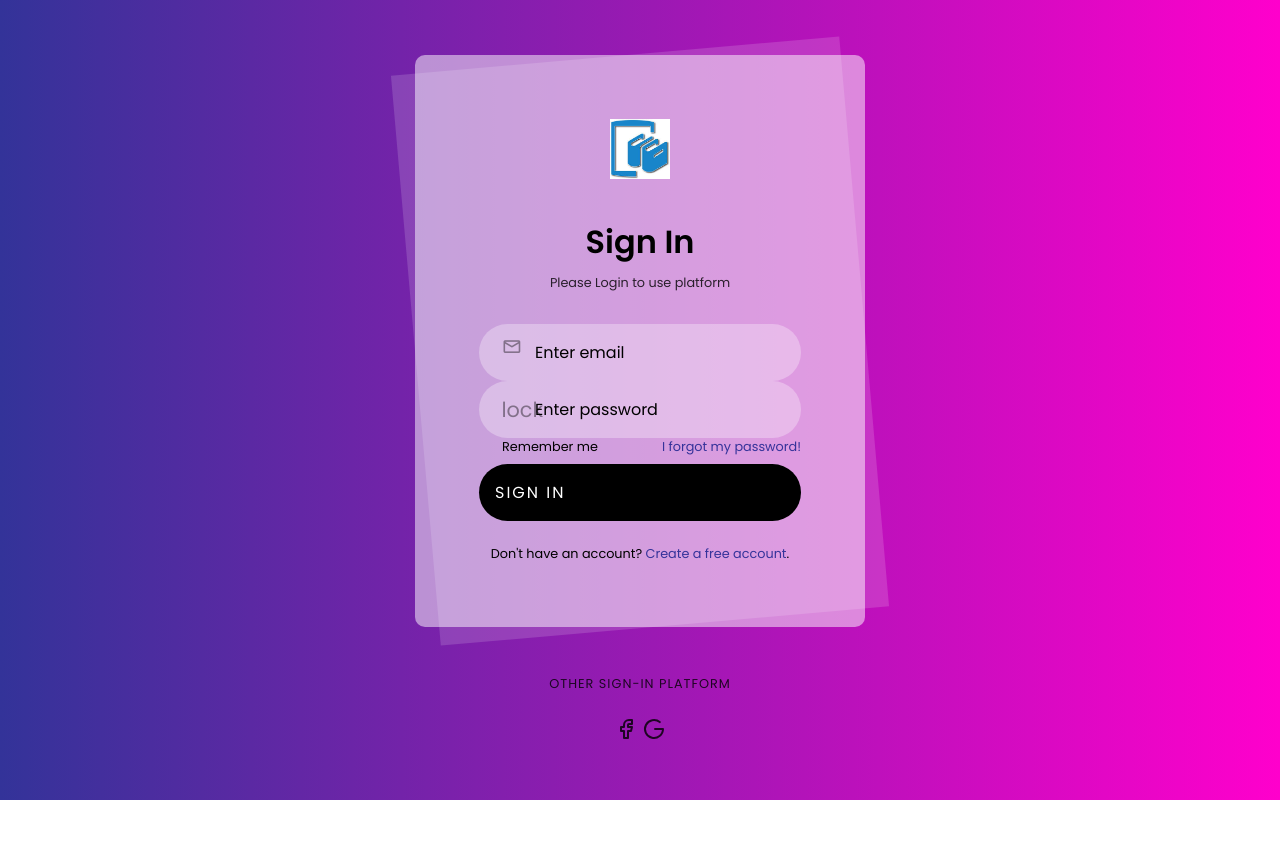
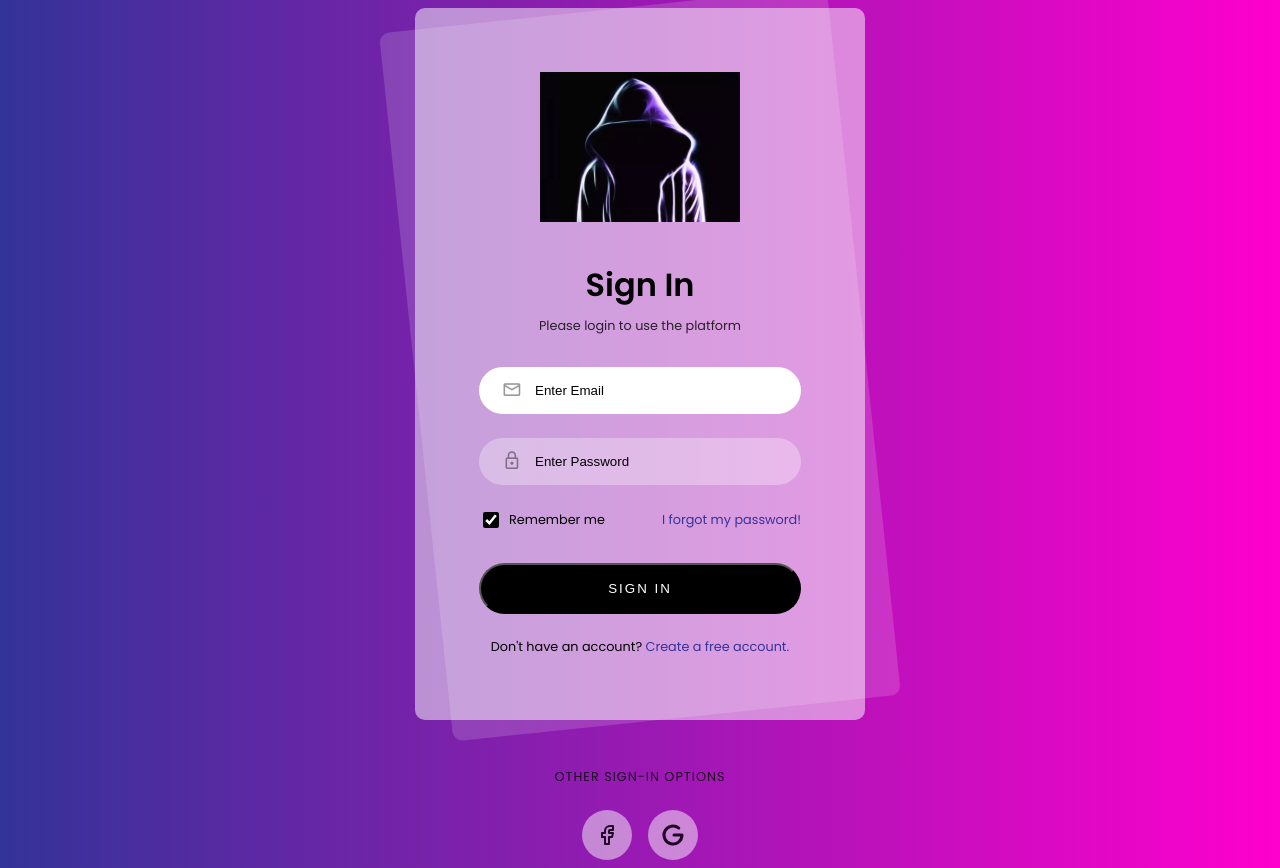
Before and after one commit to mustafaaktas1/Login_Page, a plain HTML site: page index.html in a window 1280 px wide. Before the commit the page ends 800 px from the top, so only its background shows below. Drawn offline with nearby package versions, Linux system fonts and the light colour scheme.

Commit message:
Login_Page

```diff
--- a/index.html
+++ b/index.html
@@ -5,9 +5,9 @@
     <meta charset="UTF-8">
     <meta http-equiv="X-UA-Compatible" content="IE=edge">
     <meta name="viewport" content="width=device-width, initial-scale=1.0">
-    <link rel="stylesheet" href="style.css">
+    <link rel="stylesheet" href="style.css" />
     <link rel="stylesheet"
-        href="https://fonts.googleapis.com/css2?family=Material+Symbols+Rounded:opsz,wght,FILL,GRAD@48,300,0,0" />
+        href="https://fonts.googleapis.com/css2?family=Material+Symbols+Rounded:opsz,wght,FILL,GRAD@48,600,0,0" />
     <title>Login Page</title>
 </head>
 
@@ -16,24 +16,24 @@
     <div class="login-card-container">
         <div class="login-card">
             <div class="login-card-logo">
-                <img src="logo.png" alt="logo" srcset="">
+                <img src="avatar.jpg" alt="logo">
             </div>
             <div class="login-card-header">
                 <h1>Sign In</h1>
-                <div>Please Login to use platform</div>
+                <div>Please login to use the platform</div>
             </div>
             <form class="login-card-form">
                 <div class="form-item">
                     <span class="form-item-icon material-symbols-rounded">mail</span>
-                    <input type="text" placeholder="Enter email" required autofocus>
+                    <input type="text" placeholder="Enter Email" id="emailForm" autofocus required>
                 </div>
                 <div class="form-item">
-                    <span class="form-item-icon material-symbol-roumded">lock</span>
-                    <input type="password" placeholder="Enter password" required>
+                    <span class="form-item-icon material-symbols-rounded">lock</span>
+                    <input type="password" placeholder="Enter Password" id="passwordForm" required>
                 </div>
                 <div class="form-item-other">
                     <div class="checkbox">
-                        <input type="checkbox" id="rememberMeCheckbox">
+                        <input type="checkbox" id="rememberMeCheckbox" checked>
                         <label for="rememberMeCheckbox">Remember me</label>
                     </div>
                     <a href="#">I forgot my password!</a>
@@ -41,12 +41,12 @@
                 <button type="submit">Sign In</button>
             </form>
             <div class="login-card-footer">
-                Don't have an account? <a href="#">Create a free account</a>.
+                Don't have an account? <a href="#">Create a free account.</a>
             </div>
         </div>
         <div class="login-card-social">
-            <div>Other Sign-in Platform</div>
-            <div class="login-card-social-btn">
+            <div>Other Sign-In Options</div>
+            <div class="login-card-social-btns">
                 <a href="#">
                     <svg xmlns="http://www.w3.org/2000/svg" class="icon icon-tabler icon-tabler-brand-facebook"
                         width="24" height="24" viewBox="0 0 24 24" stroke-width="2" stroke="currentColor" fill="none"
@@ -56,14 +56,17 @@
                     </svg>
                 </a>
                 <a href="#">
-                    <svg xmlns="http://www.w3.org/2000/svg" class="icon icon-tabler icon-tabler-brand-google" width="24" height="24" viewBox="0 0 24 24" stroke-width="2" stroke="currentColor" fill="none" stroke-linecap="round" stroke-linejoin="round">
+                    <svg xmlns="http://www.w3.org/2000/svg" class="icon icon-tabler icon-tabler-brand-google" width="24"
+                        height="24" viewBox="0 0 24 24" stroke-width="3" stroke="currentColor" fill="none"
+                        stroke-linecap="round" stroke-linejoin="round">
                         <path stroke="none" d="M0 0h24v24H0z" fill="none"></path>
                         <path d="M17.788 5.108a9 9 0 1 0 3.212 6.892h-8"></path>
-                     </svg>
+                    </svg>
                 </a>
             </div>
         </div>
     </div>
+
 </body>
 
 </html>
--- a/reset.css
+++ b/reset.css
@@ -1,5 +1,5 @@
 /***
-    The new CSS reset - version 1.7.3 (last updated 7.8.2022)
+    The new CSS reset - version 1.7.2 (last updated 23.6.2022)
     GitHub page: https://github.com/elad2412/the-new-css-reset
 ***/
 
@@ -7,8 +7,7 @@
     Remove all the styles of the "User-Agent-Stylesheet", except for the 'display' property
     - The "symbol *" part is to solve Firefox SVG sprite bug
  */
- *:where(:not(html, iframe, canvas, img, svg, video, audio):not(svg *, symbol *)) {
-    all: unset;
+ *:where(:not(html, iframe, canvas, img, svg, video):not(svg *, symbol *)) {
     display: revert;
 }
 
--- a/style.css
+++ b/style.css
@@ -7,10 +7,12 @@ body {
     min-height: 100vh;
     background: linear-gradient(to right, #333399, #ff00cc);
     display: flex;
+    justify-content: center;
     align-items: center;
-    justify-content: center;
 }
 
+
+/* Login Card */
 .login-card {
     width: 450px;
     background: rgba(255, 255, 255, .5);
@@ -22,21 +24,25 @@ body {
 .login-card::before {
     content: '';
     position: absolute;
+    inset: 0;
     background: rgba(255, 255, 255, .15);
-    inset: 0;
-    transform: rotate(-5deg);
+    transform: rotate(-6deg);
+    border-radius: 10px;
     z-index: -1;
+}
+/* ---------- */
 
-}
-
+/* Login Card Logo */
 .login-card-logo {
     margin-bottom: 2rem;
 }
 
 .login-card-logo img {
-    width: 60px;
+    width: 200px;
 }
+/* ---------- */
 
+/* Login Card Standard */
 .login-card-logo,
 .login-card-header,
 .login-card-footer {
@@ -46,13 +52,14 @@ body {
 .login-card a {
     text-decoration: none;
     color: #35339a;
-
 }
 
 .login-card a:hover {
     text-decoration: underline;
 }
+/* ---------- */
 
+/* Login Card Header */
 .login-card-header {
     margin-bottom: 2rem;
 }
@@ -67,11 +74,13 @@ body {
     font-size: calc(1rem * .8);
     opacity: .8;
 }
+/* ---------- */
 
+/* Login Card Form */
 .login-card-form {
     display: flex;
     flex-direction: column;
-    gap: 1, 5rem;
+    gap: 1.5rem;
 }
 
 .login-card-form .form-item {
@@ -86,64 +95,71 @@ body {
     opacity: .4;
 }
 
-.login-card-form .checkbox{
+.login-card-form .checkbox {
     display: flex;
     align-items: center;
     gap: 7px;
 }
 
-.login-card-form .form-item-other{
+.login-card-form .form-item-other {
     display: flex;
     align-items: center;
     justify-content: space-between;
-    font-size: calc(1rem *.8);
+    font-size: calc(1rem * .8);
     margin-bottom: .5rem;
 }
+/* ---------- */
 
-.login-card-footer{
+/* Login Card Footer */
+.login-card-footer {
     margin-top: 1.5rem;
-    font-size: calc(1rem *.8);
+    font-size: calc(1rem * .8);
 }
+/* ---------- */
 
+/* Login Card Form Elements */
 .login-card input[type="text"],
 .login-card input[type="password"],
-.login-card input[type="email"]{
+.login-card input[type="email"] {
     border: none;
     outline: none;
     background: rgba(255, 255, 255, .3);
     padding: 1rem 1.5rem;
-    padding-left: calc(1rem *3.5);
+    padding-left: calc(1rem * 3.5);
     border-radius: 100px;
     width: 100%;
-    transition: .5s;
-
+    transition: background .5s;
 }
 
-.lo.login-card input:focus{
+.login-card input:focus {
     background: white;
 }
 
-.login-card input[type="checkbox"]{
+.login-card input[type="checkbox"] {
     width: 16px;
     height: 16px;
     accent-color: black;
 }
 
-.login-card-form button{
+.login-card button {
     background: black;
     color: white;
     padding: 1rem;
     border-radius: 100px;
+    text-align: center;
     text-transform: uppercase;
     letter-spacing: 2px;
-transition: .5s;
+    transition: background .5s;
 }
-.login-card-form:hover{
-    background-color: rgba(0, 0, 0, .85);
+
+.login-card button:hover {
+    background-color: rgba(0, 0, 0, 0.85);
     cursor: pointer;
 }
+/* ---------- */
 
-.login-card-social{
+/* Login Card Social Buttons */
+.login-card-social {
     display: flex;
     flex-direction: column;
     gap: 1.5rem;
@@ -151,44 +167,50 @@ transition: .5s;
     margin-top: 3rem;
 }
 
-.login-card-social > div{
+.login-card-social>div {
     opacity: .8;
     text-transform: uppercase;
     letter-spacing: 1px;
     font-size: calc(1rem * .8);
 }
 
-.login-card-social-btns{
+.login-card-social-btns {
     display: flex;
     align-items: center;
     justify-content: center;
     gap: 1rem;
 }
 
- .login-card-social-btns a{
+.login-card-social-btns a {
     display: flex;
     align-items: center;
     justify-content: center;
     color: black;
     width: 50px;
     height: 50px;
-    background: rgba(255, 255, 255, .6);
+    background-color: rgba(255, 255, 255, .6);
     border-radius: 100px;
     transition: all .5s;
 }
 
- .login-card-social-btns a:hover{
-    background: white;
+.login-card-social-btns a:hover {
+    background-color: white;
     transform: scale(1.1);
 }
+/* ---------- */
 
- @media (max-width:768px){
-    body{
+
+/* Responsive */
+@media (max-width: 768px) {
+
+    body {
         padding: 2rem 0;
     }
 
-    .login-card{
-        width: 300px;
+    .login-card {
+        width: 280px;
         padding: 2rem;
     }
+
 }
+/* ---------- */
```
Also changed, not shown: avatar.jpg (added), logo.png (deleted). Lines whose indentation alone changed are shown as unchanged.
